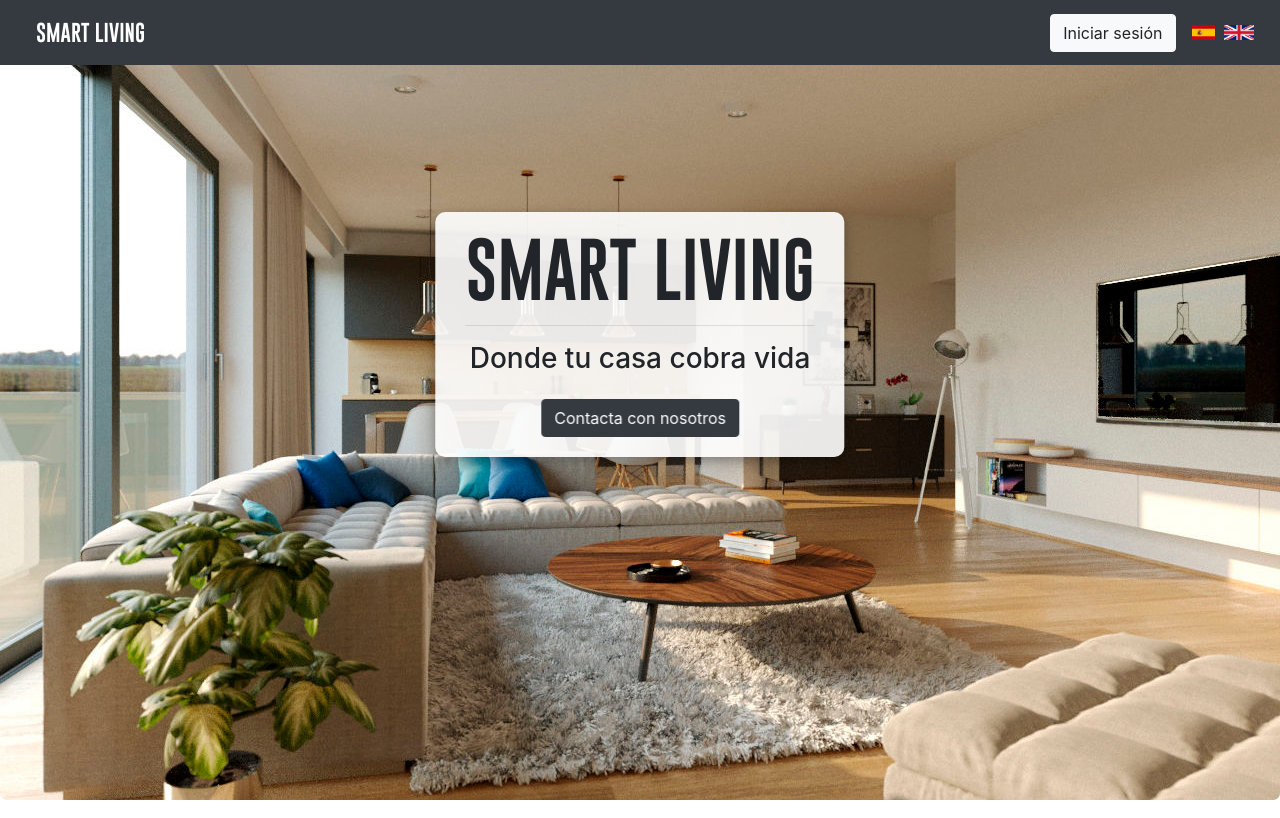
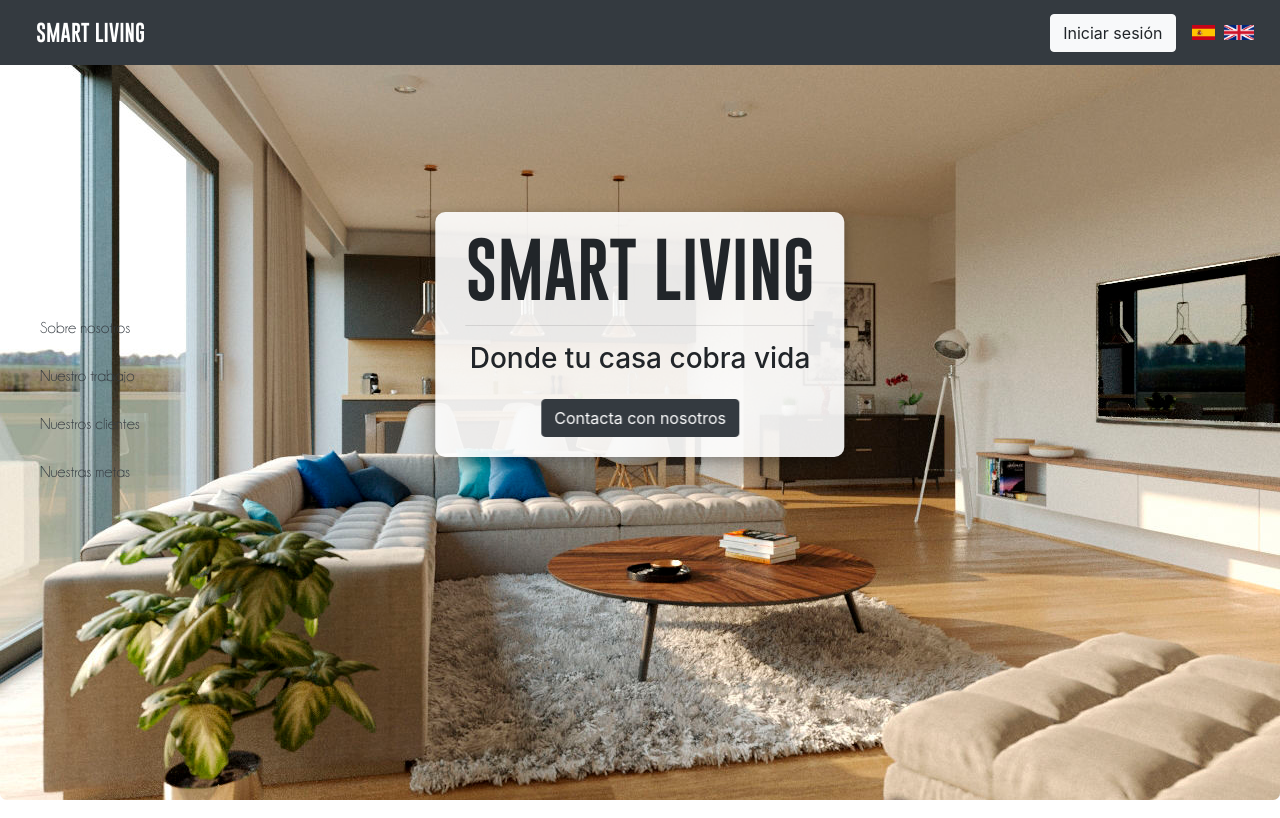
Before and after one commit to imolinav/proyecto, a PHP site: page /proyecto/ in a window 1280 px wide. Shown: the top 818 px of the page. Run offline with PHP 8.4, Linux system fonts and the light colour scheme; data that the repository does not hold is empty; some libraries are stand-ins or nearby versions.

Commit message:
Scroll vertical

```diff
--- a/css/main.css
+++ b/css/main.css
@@ -259,6 +259,24 @@ footer a, footer a:hover {
     .pide_presupuesto div:first-child img {
         border-radius: 20px 0 0 20px;
     }
+}
+#scroll_apartados {
+    position: fixed;
+    top: 50%;
+    left: 20px;
+    transform: translate(0, -50%);
+    z-index: 6574968746;
+}
+.list-group, .list-group-flush, .list-group-item {
+    background-color: transparent;
+}
+.list-group a {
+    text-decoration: none;
+    color: #343a40;
+    font-family: "Champagne & Limousines";
+}
+.list-group-item {
+    box-shadow: 0 4px 8px 0 rgba(248, 248, 248, 0.2), 0 6px 20px 0 rgba(248, 248, 248, 0.19);
 }
 
 /* FORMULARIO INICIO SESION */
--- a/views/index.view.phtml
+++ b/views/index.view.phtml
@@ -1,3 +1,19 @@
+<div id="scroll_apartados">
+    <ul class="list-group list-group-flush">
+        <a href="#index_aboutus" class="hvr-forward">
+            <li class="list-group-item hvr-underline-from-left2">Sobre nosotros</li>
+        </a>
+        <a href="#index_video" class="hvr-forward">
+            <li class="list-group-item hvr-underline-from-left2">Nuestro trabajo</li>
+        </a>
+        <a href="#index_clientes" class="hvr-forward">
+            <li class="list-group-item hvr-underline-from-left2">Nuestros clientes</li>
+        </a>
+        <a href="#index_metas" class="hvr-forward">
+            <li class="list-group-item hvr-underline-from-left2">Nuestras metas</li>
+        </a>
+    </ul>
+</div>
 <div class="container-fluid col-12">
     <div class="row">
         <div class="col-12 imagen_index mb-3">
@@ -19,26 +35,8 @@
         </div>
     </div>
 </div>
-<div class="container col-12 col-md-8 mt-5">
-    <!--
+<div class="container col-12 col-md-8 pt-5 mb-5" id="index_aboutus">
     <div class="row">
-        <div class="col-12 col-lg-4" id="info_tiempo">
-            <h3 class="mt-3"><?= $i_index_texto3 ?></h3>
-            <p class="text-muted"><?= $i_index_texto4 ?></p>
-            <select class="form-control mt-3" id="selec_comunidad">
-                <option selected disabled class="text-muted"><?= $i_index_select1 ?></option>
-                <option disabled class="text-muted">------------------------------</option>
-                <?php foreach ($comunidades as $comunidad): ?>
-                <option value="<?= $comunidad['id'] ?>"><?= $comunidad['comunidad'] ?></option>
-                <?php endforeach; ?>
-            </select>
-        </div>
-        <div class="col-12 col-lg-8 mt-3" id="datos_tiempo">
-
-        </div>
-    </div>
-    -->
-    <div class="row mt-5">
         <div class="col-6">
             <!-- <span class="loading"></span> -->
         </div>
@@ -63,7 +61,7 @@
         </div>
     </div>
 </div>
-<div class="container mt-5">
+<div class="container mt-5" id="index_video">
     <div class="row mt-5">
         <div class="col-12 mt-5">
             <iframe id="videoYT" width="100%" src="https://www.youtube.com/embed/UPGir81FUpY" frameborder="0"
@@ -72,7 +70,7 @@
         </div>
     </div>
 </div>
-<div class="container-fluid mt-5">
+<div class="container-fluid pt-5" id="index_clientes">
     <div class="row mt-5">
         <div class="col-12 col-md-6 quotes">
             <i class="fas fa-quote-left hvr-grow-rotate"></i>
@@ -94,7 +92,7 @@
         </div>
     </div>
 </div>
-<div class="container mt-5">
+<div class="container pt-5" id="index_metas">
     <div class="row pide_presupuesto">
         <div class="col-12 col-lg-6">
             <img src="imgs/dibujo.jpg" style="width: 100%">
@@ -143,12 +141,32 @@
 
 <a href="#" id="go_up" class="hvr-icon-up" onclick="topFunction()"><i class="fas fa-chevron-up hvr-icon"></i></a>
 <script>
+    $('a[href*="#"]').not('[href="#"]').not('[href="#0"]').click(function (event) {
+        if (location.pathname.replace(/^\//, '') === this.pathname.replace(/^\//, '') && location.hostname === this.hostname) {
+            var target = $(this.hash);
+            target = target.length ? target : $('[name=' + this.hash.slice(1) + ']');
+            if (target.length) {
+                event.preventDefault();
+                $('html, body').animate({
+                    scrollTop: target.offset().top
+                }, 1500, function () {
+                    var $target = $(target);
+                    $target.focus();
+                    if ($target.is(":focus")) {
+                        return false;
+                    } else {
+                        $target.attr('tabindex', '-1');
+                        $target.focus();
+                    };
+                });
+            }
+        }
+    });
     window.onscroll = function () {
         scrollFunction()
     };
     document.body.onload = resizeIframe;
     document.body.onresize = resizeIframe;
-    $('#selec_comunidad').change(cargarProvincias);
 
     function resizeIframe() {
         let anchura = document.getElementById('videoYT').scrollWidth;
```
